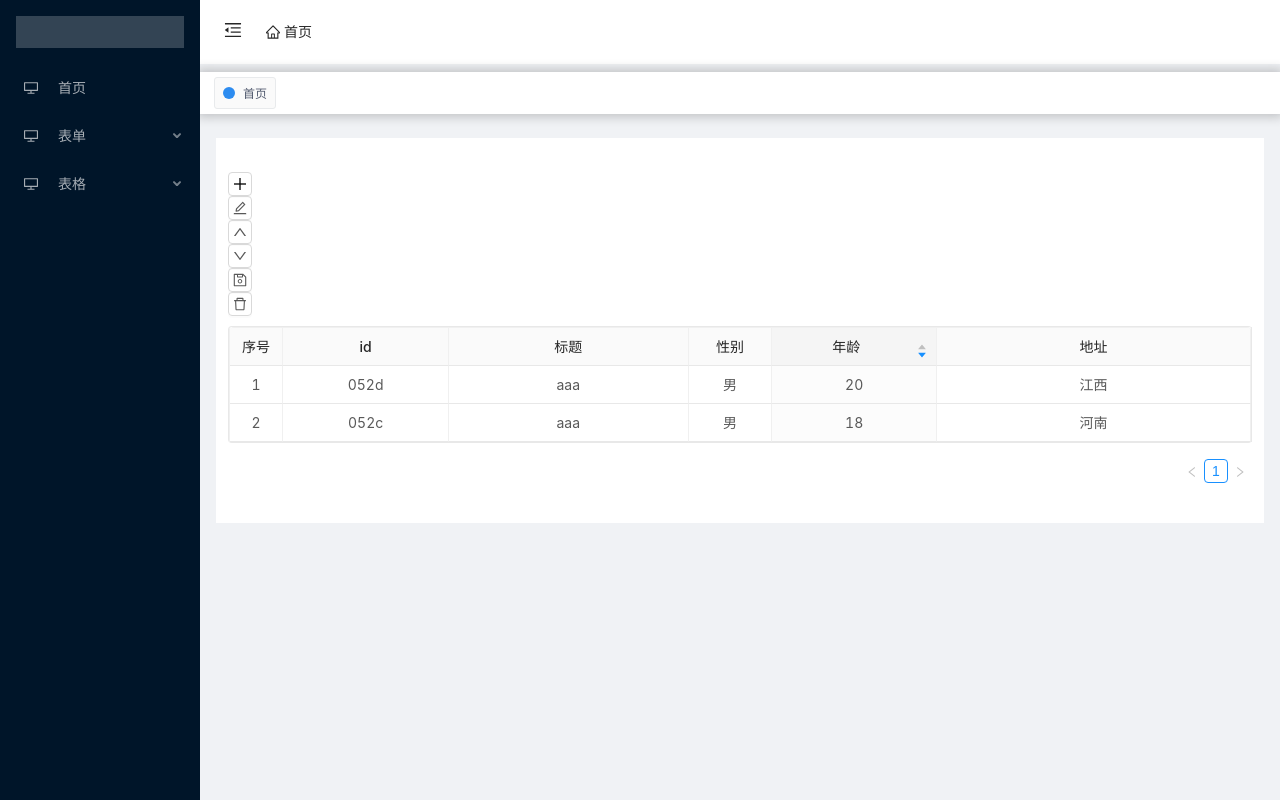
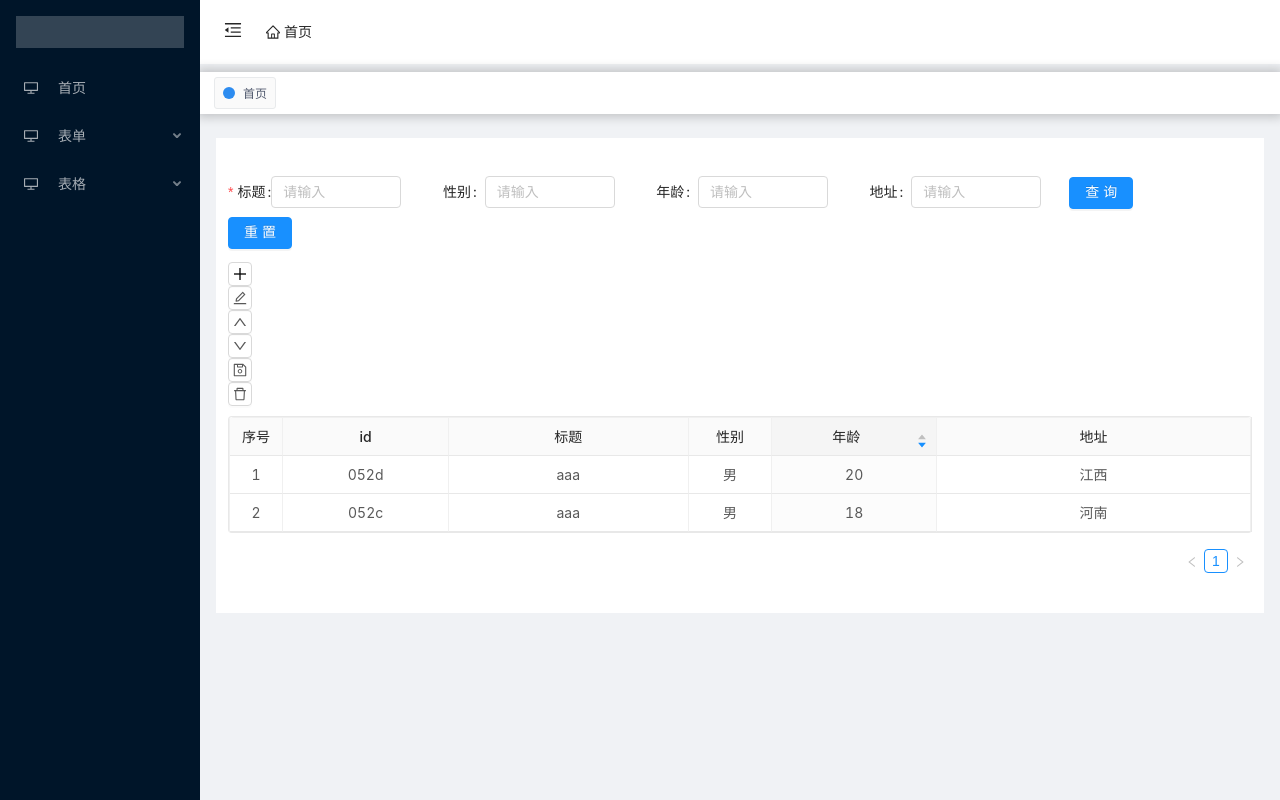
Before and after one commit to ZITong926/admin-react, a React (Create React App) app: page /app/edittableboard in a window 1280 px wide. Built offline with nearby package versions, Linux system fonts and the light colour scheme.

Commit message:
edit table

```diff
--- a/src/components/BaseForm/index.tsx
+++ b/src/components/BaseForm/index.tsx
@@ -1,42 +1,57 @@
-import * as React from "react"
-import { FormProps } from "antd/lib/form/Form"
-import { DataNode } from "rc-tree-select/lib/interface"
-import { Form, Select, Input, Spin, TreeSelect } from "antd"
-import { CheckedStrategy } from "rc-tree-select/lib/utils/strategyUtil"
+import * as React from "react";
+import { FormProps } from "antd/lib/form/Form";
+import { DataNode } from "rc-tree-select/lib/interface";
+import { CheckedStrategy } from "rc-tree-select/lib/utils/strategyUtil";
+import { Form, Select, Input, Spin, TreeSelect, Col, Row, Button } from "antd";
 
 export interface FormFieldsProps {
-  name: string
-  label: string
-  type?: string
-  multiple?: boolean
-  disabled?: boolean
-  fetching?: boolean
-  required?: boolean
-  allowClear?: boolean
-  placeholder?: string
-  showSearch?: boolean
-  initialValue?: any
-  treeData?: DataNode[]
-  filterOption?: boolean
-  labelInValue?: boolean
-  treeCheckable?: boolean
-  onSearch?: (value: string) => void
-  showCheckedStrategy?: CheckedStrategy
-  selectValue?: Array<{ text: string; value: string }>
+  name: string;
+  label: string;
+  type?: string;
+  multiple?: boolean;
+  disabled?: boolean;
+  fetching?: boolean;
+  required?: boolean;
+  allowClear?: boolean;
+  placeholder?: string;
+  showSearch?: boolean;
+  initialValue?: any;
+  treeData?: DataNode[];
+  filterOption?: boolean;
+  labelInValue?: boolean;
+  treeCheckable?: boolean;
+  onSearch?: (value: string) => void;
+  showCheckedStrategy?: CheckedStrategy;
+  selectValue?: Array<{ text: string; value: string }>;
 }
 
-interface BaseFormProps extends FormProps {
-  fields: FormFieldsProps[]
-  handleFinished: (values: any) => void
+export interface BaseFormProps extends FormProps {
+  reset?: boolean;
+  search?: boolean;
+  spanWidth?: number;
+  className?: string;
+  fields: FormFieldsProps[];
+  onFinish: (values: any) => void;
 }
 
-const BaseForm: React.FC<BaseFormProps> = ({ fields, handleFinished, form }) => {
+const BaseForm: React.FC<BaseFormProps> = ({
+  fields,
+  className,
+  size = "middle",
+  layout = "horizontal",
+  spanWidth = 6,
+  search,
+  reset,
+  ...rest
+}) => {
+  const [form] = Form.useForm();
 
   const renderType = (item: FormFieldsProps) => {
     switch (item.type) {
       case "select": // 有数据、可进行选择和搜索
         return (
           <Select
+            size={size}
             optionFilterProp="children"
             allowClear={!!item.allowClear}
             showSearch={!!item.showSearch}
@@ -54,10 +69,11 @@ const BaseForm: React.FC<BaseFormProps> = ({ fields, handleFinished, form }) =>
               </Select.Option>
             ))}
           </Select>
-        )
+        );
       case "search_select": // 无数据 根据输入的数据搜索
         return (
           <Select
+            size={size}
             onSearch={item.onSearch}
             disabled={!!item.disabled}
             allowClear={!!item.allowClear}
@@ -73,10 +89,11 @@ const BaseForm: React.FC<BaseFormProps> = ({ fields, handleFinished, form }) =>
               </Select.Option>
             ))}
           </Select>
-        )
+        );
       case "tree_select":
         return (
           <TreeSelect
+            size={size}
             treeData={item.treeData}
             onSearch={item.onSearch}
             multiple={!!item.multiple}
@@ -89,28 +106,102 @@ const BaseForm: React.FC<BaseFormProps> = ({ fields, handleFinished, form }) =>
               item.showCheckedStrategy ? item.showCheckedStrategy : "SHOW_CHILD"
             }
           />
-        )
+        );
       default:
         return (
-          <Input placeholder={item.placeholder ? item.placeholder : "请输入"} />
-        )
+          <Input
+            size={size}
+            style={{ width: "100%" }}
+            placeholder={item.placeholder ? item.placeholder : "请输入"}
+          />
+        );
     }
-  }
+  };
+
+  const formItemLayout = {
+    labelCol: {
+      xs: { span: 8 },
+      sm: { span: 6 },
+    },
+    wrapperCol: {
+      xs: { span: 16 },
+      sm: { span: 18 },
+    },
+  };
+
+  const renderLayout = () => {
+    if (layout === "inline") {
+      const colSpan = { md: 8, sm: 24, lg: spanWidth };
+      return (
+        <Row gutter={{ md: 8, lg: 24, xl: 24 }} style={{ width: "100%" }}>
+          {fields.map((d) => (
+            <Col key={d.name} {...colSpan}>
+              <Form.Item
+                name={d.name}
+                label={d.label}
+                {...formItemLayout}
+                initialValue={d.initialValue}
+                rules={[
+                  {
+                    required: !!d.required,
+                    message: `${d.label}值不为空!`,
+                  },
+                ]}
+              >
+                {renderType(d)}
+              </Form.Item>
+            </Col>
+          ))}
+          {search ? (
+            <Col>
+              <Form.Item>
+                <Button type="primary" htmlType="submit">
+                  查询
+                </Button>
+              </Form.Item>
+            </Col>
+          ) : null}
+          {reset ? (
+            <Col>
+              <Form.Item>
+                <Button type="primary" onClick={() => form.resetFields()}>
+                  重置
+                </Button>
+              </Form.Item>
+            </Col>
+          ) : null}
+        </Row>
+      );
+    } else {
+      return (
+        <React.Fragment>
+          {fields.map((d) => (
+            <Form.Item
+              key={d.name}
+              name={d.name}
+              label={d.label}
+              {...formItemLayout}
+              initialValue={d.initialValue}
+              rules={[
+                {
+                  required: !!d.required,
+                  message: `${d.label}值不为空!`,
+                },
+              ]}
+            >
+              {renderType(d)}
+            </Form.Item>
+          ))}
+        </React.Fragment>
+      );
+    }
+  };
 
   return (
-    <Form form={form} onFinish={handleFinished}>
-      {fields.map((t) => (
-        <Form.Item
-          key={t.name}
-          name={t.name}
-          label={t.label}
-          required={!!t.required}
-        >
-          {renderType(t)}
-        </Form.Item>
-      ))}
+    <Form layout={layout} form={form} className={className} {...rest}>
+      {renderLayout()}
     </Form>
-  )
-}
+  );
+};
 
-export default BaseForm
+export default BaseForm;
--- a/src/components/BaseFormModal/index.tsx
+++ b/src/components/BaseFormModal/index.tsx
@@ -1,27 +1,22 @@
-import { Modal } from "antd"
-import * as React from "react"
-import { ModalProps } from "antd/lib/modal"
-import { FormInstance } from "antd/lib/form"
-import BaseForm, { FormFieldsProps } from "@/components/BaseForm"
+import * as React from "react";
+import { Modal, Form } from "antd";
+import { ModalProps } from "antd/lib/modal";
+import BaseForm, { BaseFormProps } from "@/components/BaseForm";
 
-interface BaseFormModalProps extends ModalProps {
-  form: FormInstance
-  fields: FormFieldsProps[]
-  handleCommit: (values: any) => void
-}
+type BaseFormModalProps = ModalProps & BaseFormProps;
 
 const BaseFormModal: React.FC<BaseFormModalProps> = ({
-  form,
   title,
-  fields,
   visible,
   children,
   onCancel,
-  handleCommit
+  ...rest
 }) => {
+  const [form] = Form.useForm();
+
   const handleonOk = () => {
-    form.submit()
-  }
+    form.submit();
+  };
   return (
     <Modal
       title={title}
@@ -32,10 +27,10 @@ const BaseFormModal: React.FC<BaseFormModalProps> = ({
       {children ? (
         React.cloneElement(children as any)
       ) : (
-        <BaseForm form={form} fields={fields} handleFinished={handleCommit} />
+        <BaseForm form={form} {...rest} />
       )}
     </Modal>
-  )
-}
+  );
+};
 
-export default BaseFormModal
+export default BaseFormModal;
--- a/src/components/BaseTable/EditTable.less
+++ b/src/components/BaseTable/EditTable.less
@@ -1,3 +1,6 @@
-.ant-form-item{
-  margin-bottom: 0;
+.editable-row{
+
+  .ant-form-item{
+    margin-bottom: 0;
+  }
 }
--- a/src/pages/table/EditTable/index.less
+++ b/src/pages/table/EditTable/index.less
@@ -2,4 +2,8 @@
   padding: 24px 12px;
   background: #fff;
   margin-bottom: 24px;
+
+  .edit-table-search{
+    margin: 10px 0;
+  }
 }
--- a/src/pages/table/EditTable/index.tsx
+++ b/src/pages/table/EditTable/index.tsx
@@ -6,6 +6,8 @@ import { BaseTable } from "@/components/BaseTable/ResizableColTable"
 
 import './index.less'
 import IconTools from "@/components/IconTools"
+import BaseForm from "@/components/BaseForm"
+import BaseFormModal from "@/components/BaseFormModal"
 
 interface TableDataSourceProps {
   id: string
@@ -22,6 +24,7 @@ interface IIEditColumnsProps {
 }
 
 const ResiableTable = () => {
+  const [visible, setVisible] = React.useState<boolean>(false)
   const [columns, setColumns] = React.useState<
     Array<ColumnProps<TableDataSourceProps> & IIEditColumnsProps>
   >([
@@ -144,7 +147,9 @@ const ResiableTable = () => {
       name: 'plus',
       title: '添加',
       disabled: false,
-      action: () => {}
+      action: () => {
+        setVisible(!visible)
+      }
     },
     {
       name: 'edit',
@@ -178,8 +183,39 @@ const ResiableTable = () => {
     }
   ]
 
+  const fields=[
+    {
+      name: 'title',
+      label: '标题',
+      required: true
+    },
+    {
+      name: 'sex',
+      label: '性别'
+    },
+    {
+      name: 'age',
+      label: '年龄'
+    },
+    {
+      name: 'address',
+      label: '地址'
+    },
+  ]
+
   return (
     <div className="edit-table">
+      <BaseForm
+        reset={true}
+        search={true}
+        spanWidth={5}
+        layout="inline"
+        fields={fields}
+        className="edit-table-search"
+        onFinish={(values) => {
+          console.log('values', values)
+        }}
+      />
       <IconTools gutter={16} style={{ margin: '10px 0 10px -8px' }} icons={icons} />
       <BaseTable
         rowKey="id"
@@ -191,6 +227,15 @@ const ResiableTable = () => {
         rowClassName="editable-row"
         handleResize={handleResize}
       />
+      <BaseFormModal
+        title="添加数据"
+        fields={fields}
+        visible={visible}
+        onFinish={(values)=>{
+          console.log('values', values)
+        }}
+        onCancel={() => setVisible(!visible)}
+      />
     </div>
   )
 }
--- a/src/pages/table/index.tsx
+++ b/src/pages/table/index.tsx
@@ -239,7 +239,7 @@ const BTable = () => {
         title="添加数据"
         fields={fields}
         visible={visible}
-        handleCommit={handleAddCommit}
+        onFinish={handleAddCommit}
         onCancel={() => setVisible(!visible)}
       />
     </div>
```
